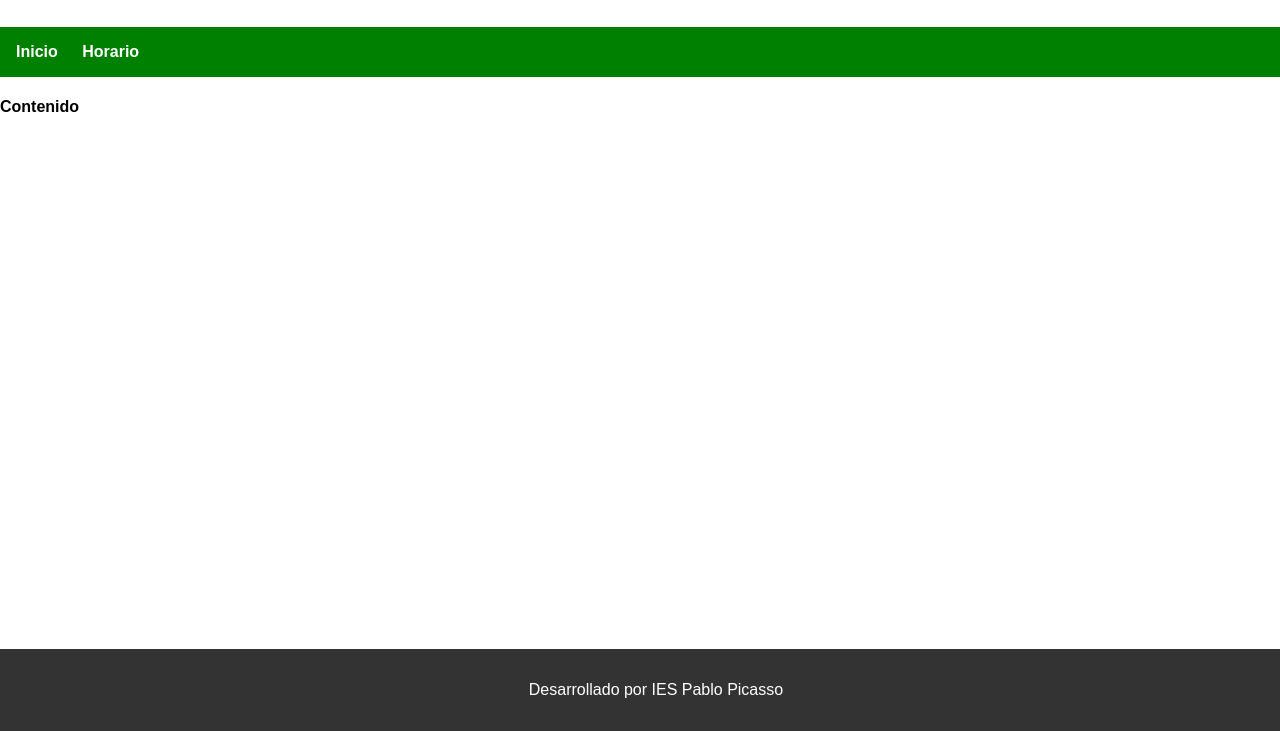
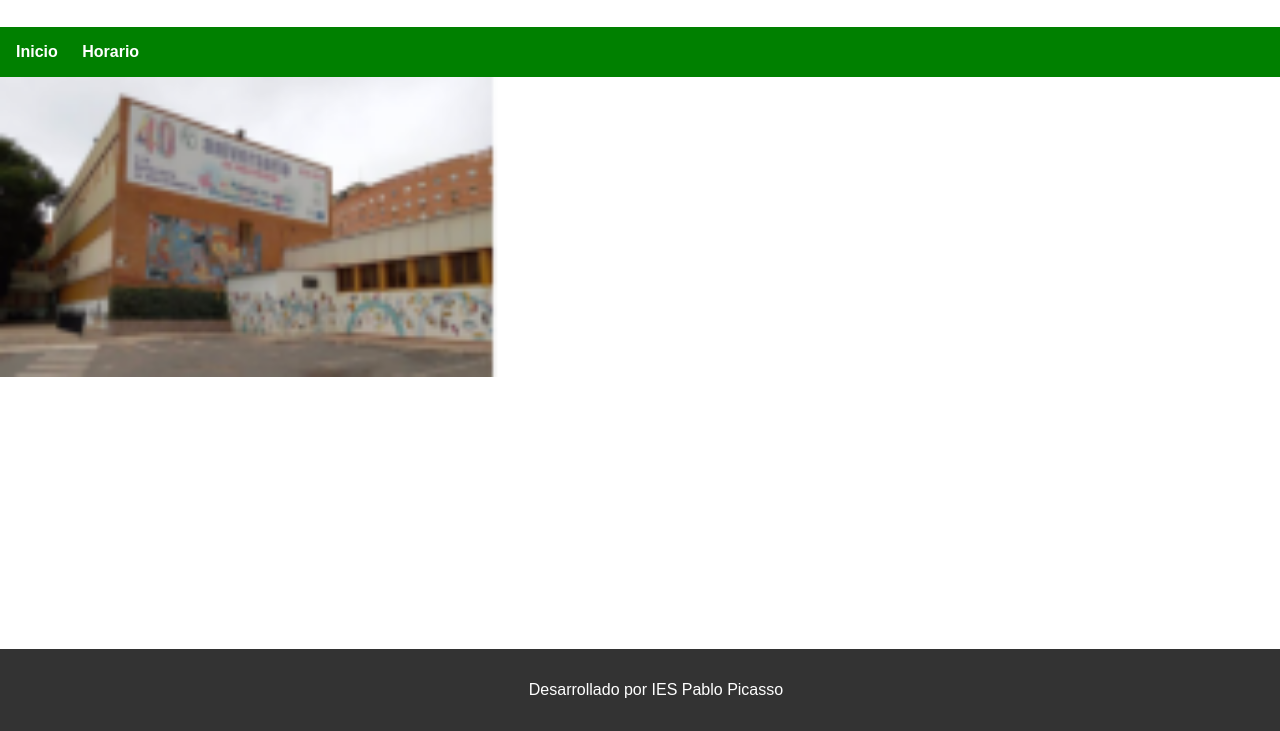
Before and after one commit to NestorHL/Act2GIT_N-stor, a plain HTML site: page Pagina_web_ED/index.html in a window 1280 px wide. Shown: the part 69-800 px from the top of the page. Drawn offline with Linux system fonts and the light colour scheme.

Commit message:
añado la imagen

```diff
--- a/Pagina_web_ED/index.html
+++ b/Pagina_web_ED/index.html
@@ -17,7 +17,7 @@
             <li><a class="color" href="index2.html">Horario</a></li>
         </ul>
     </nav>
-    <h4>Contenido</h4>
+    <img width="500" height="300" src="imagenes\foto instituto.png">
     <!-- Contenido de la página -->
 
     <footer>
```
Also changed, not shown: Pagina_web_ED/imagenes/foto instituto.png (added).
